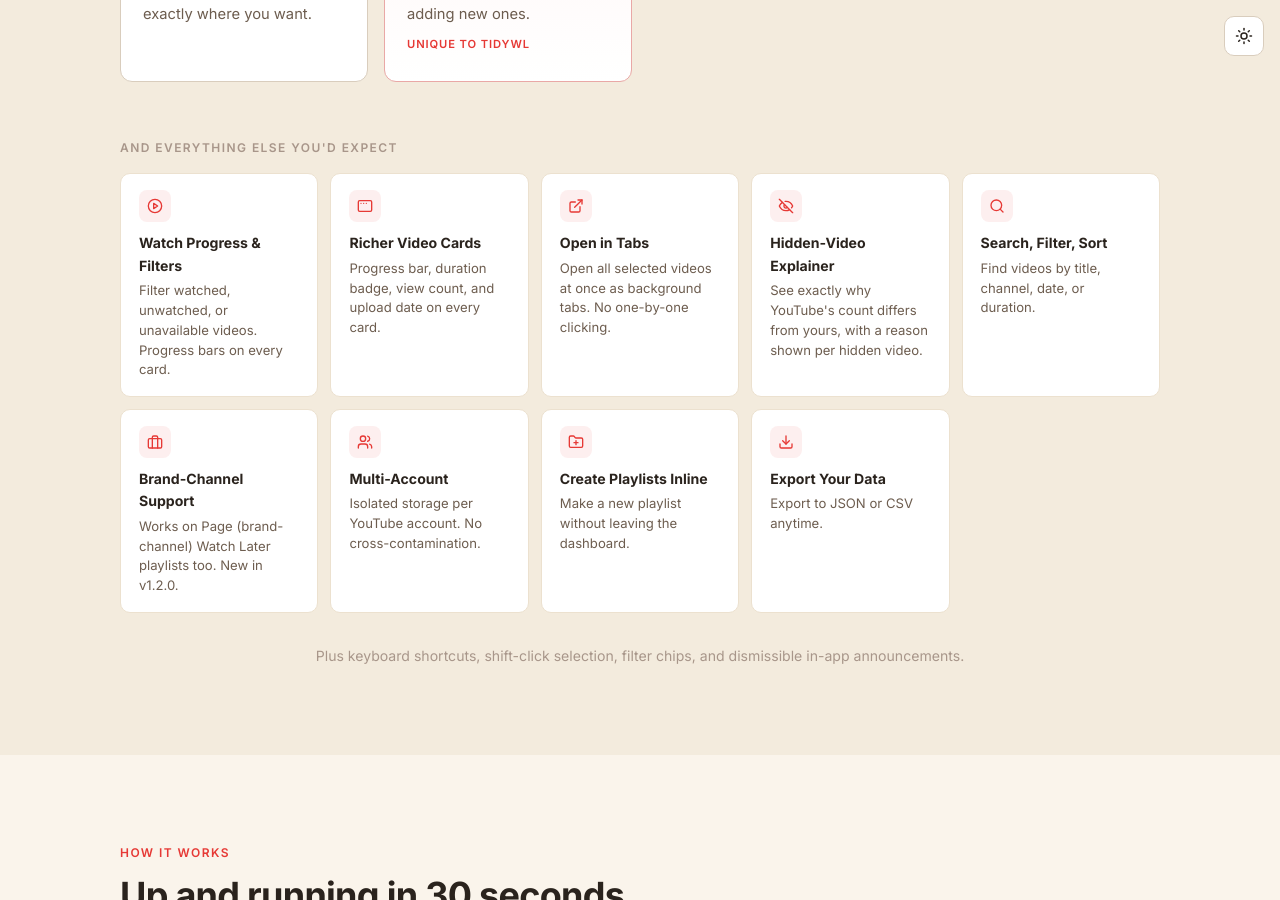
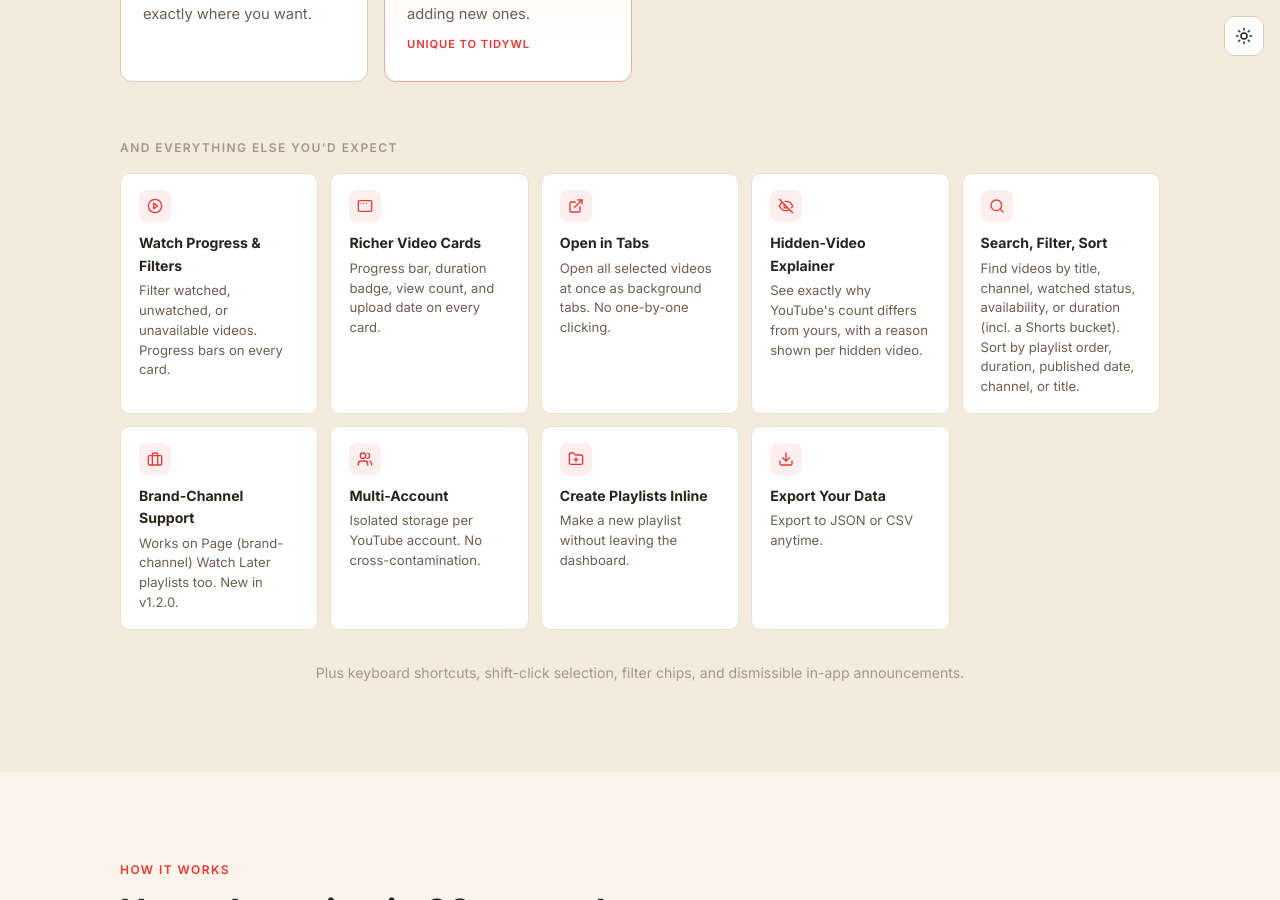
Before and after one commit to dominic-lam/tidywl-site, a Jekyll site: the page built from index.html, in a window 1280 px wide and 900 px high, scrolled down 2692 px. Built offline with Jekyll 4.4.1, drawn with Linux system fonts in a browser that asks for light colours.

Commit message:
site: announce v1.3.0 in-app + refresh feature/FAQ copy
Add v1.3.0 What's New announcement (duration filter incl. Shorts bucket,
duration sort, published-date sort, topic-refresh-after-delete fix,
"Date Added" -> "Playlist order" label rename) and expire the v1.2.0
announcement now that v1.3.0 supersedes it. Tighten landing copy to match:
expand the Search/Filter/Sort feature card to call out duration buckets
and the new published-date sort, and shift "v1.2.0 includes" -> "added"
in two FAQ spots.

Co-Authored-By: Claude Opus 4.7 <noreply@anthropic.com>

```diff
--- a/index.html
+++ b/index.html
@@ -367,7 +367,7 @@
             </svg>
           </div>
           <h3>Search, Filter, Sort</h3>
-          <p>Find videos by title, channel, date, or duration.</p>
+          <p>Find videos by title, channel, watched status, availability, or duration (incl. a Shorts bucket). Sort by playlist order, duration, published date, channel, or title.</p>
         </div>
 
         <div class="feature-mini">
```
Also changed, not shown: other parts of index.html (+2 -2 lines), config/announcements.json (+14 -1 lines).
